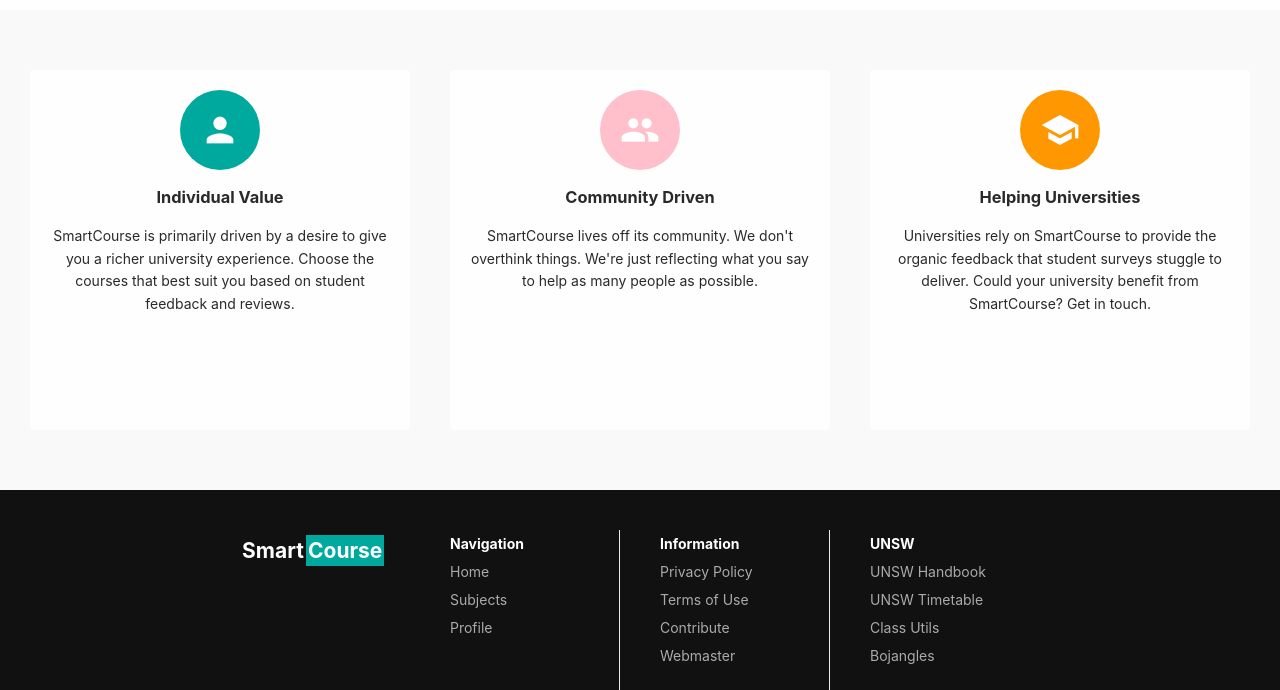
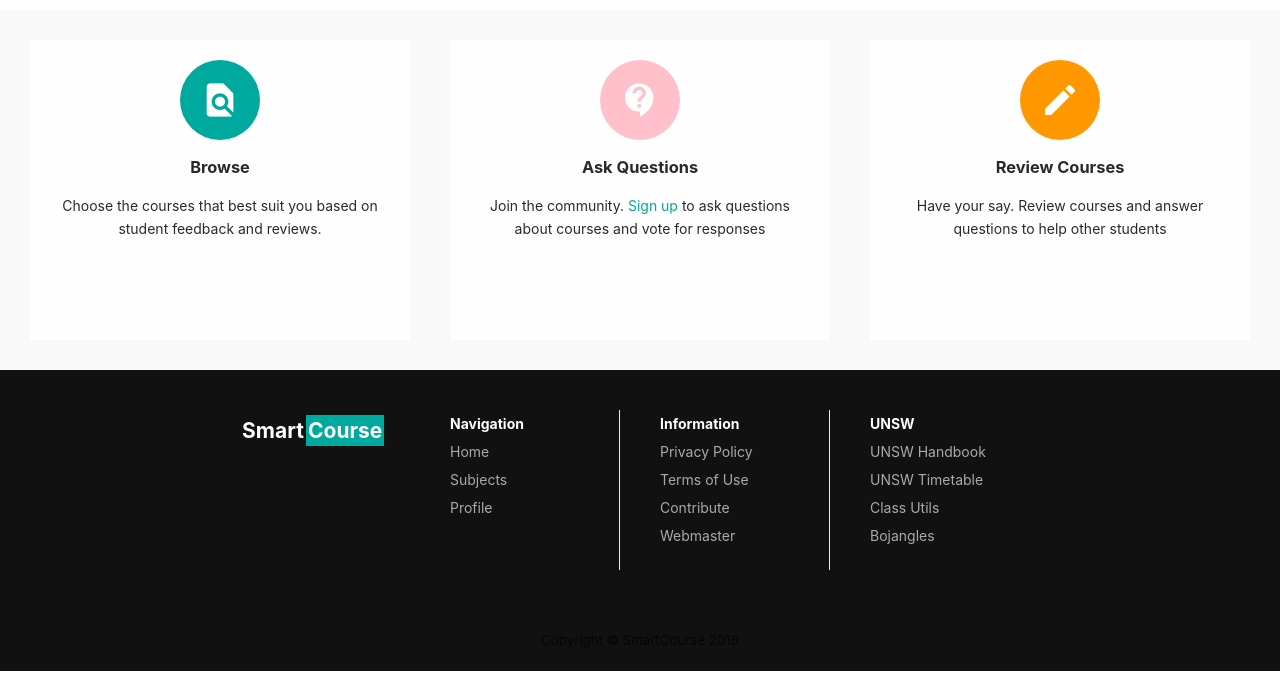
Before and after one commit to SmartCourse/app, a Vue app in the folder frontend/: page / in a window 1280 px wide. Shown: the part 802-1492 px from the top of the page. Built offline with nearby package versions, Linux system fonts and the light colour scheme; no server answers.

Commit message:
new homepage copy and icons

```diff
--- a/frontend/src/views/Home.vue
+++ b/frontend/src/views/Home.vue
@@ -10,23 +10,21 @@
       <article class="content">
         <div class="why">
           <div class="why-card">
-            <p class="why-icon"><i class="material-icons theme">person</i></p>
-            <h3>Individual Value</h3>
-            <p>SmartCourse is primarily driven by a desire to give you a richer university experience.
-               Choose the courses that best suit you based on student feedback and reviews.</p>
+            <p class="why-icon"><i class="material-icons theme">find_in_page</i></p>
+            <h3>Browse</h3>
+            <p>Choose the courses that best suit you based on student feedback and reviews.</p>
           </div>
           <div class="why-card">
-            <p class="why-icon"><i class="material-icons pink">people</i></p>
-            <h3>Community Driven</h3>
-            <p>SmartCourse lives off its community. We don't overthink things. We're just reflecting
-              what you say to help as many people as possible. </p>
+            <p class="why-icon"><i class="material-icons pink">contact_support</i></p>
+            <h3>Ask Questions</h3>
+            <p>Join the community. <router-link :to="'/signup'">Sign up</router-link> to ask questions about courses and vote for responses
+            </p>
           </div>
           <div class="why-card">
-            <p class="why-icon"><i class="material-icons orange">school</i></p>
-            <h3>Helping Universities</h3>
-            <p>Universities rely on SmartCourse to provide the
-              organic feedback that student surveys stuggle to deliver.
-              Could your university benefit from SmartCourse? Get in touch.</p>
+            <p class="why-icon"><i class="material-icons orange">edit</i></p>
+            <h3>Review Courses</h3>
+            <p>Have your say. Review courses and answer questions to help other students
+            </p>
           </div>
         </div>
       </article>
@@ -68,9 +66,8 @@ export default {
 }
 
 .homepage-section {
-  padding: 20px 0;
   display: grid;
-  min-height: 400px;
+  min-height: 360px;
 }
 
 .content {
@@ -87,12 +84,10 @@ export default {
 }
 
 .why-card {
-  border-radius: 4px;
   text-align: center;
   padding: 10px 20px;
   background-color: var(--white);
   width: 275px;
-  min-height: 300px;
 }
 
 .why-card p {
@@ -177,16 +172,11 @@ a {
 @media screen and (min-width: 1200px) {
    .why-card {
      width: 340px;
-     min-height: 340px;
    }
 
    .why {
      grid-gap: 40px;
    }
-
-   .content {
-     padding: 40px 0;
-   }
 }
 
 </style>
```
